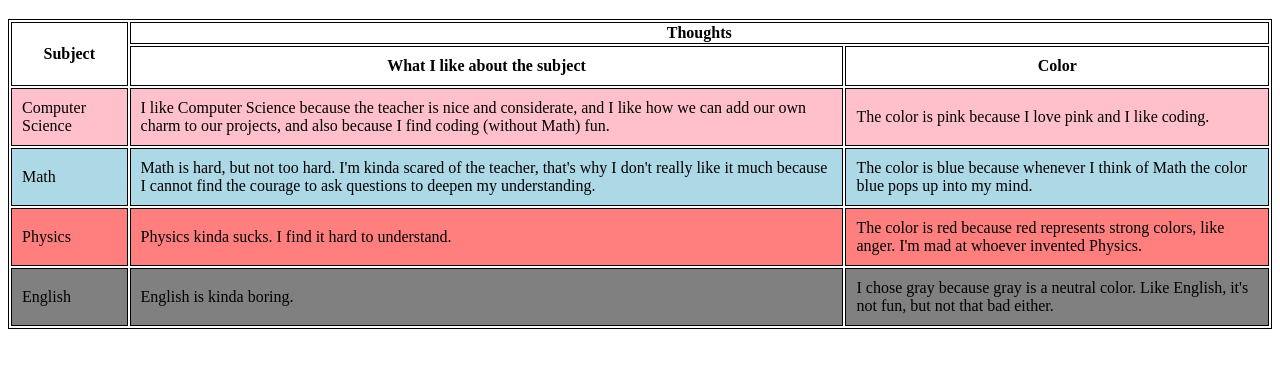
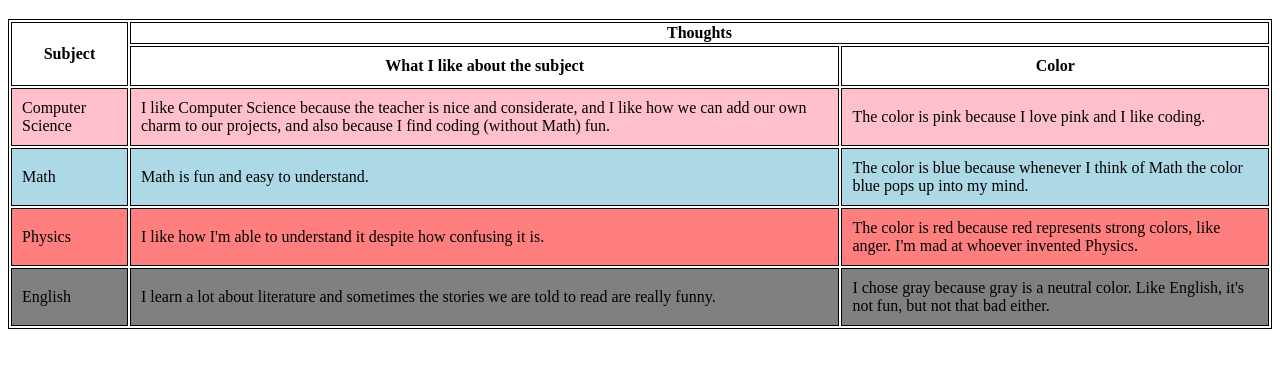
Before and after one commit to elyshapearce/Cesium-Lab3-Buhia, a plain HTML site: page subjects.html in a window 1280 px wide. Shown: the part 61-426 px from the top of the page. Drawn offline with Linux system fonts and the light colour scheme.

Commit message:
Update subjects.html

```diff
--- a/subjects.html
+++ b/subjects.html
@@ -37,9 +37,7 @@
 			<tr>
 				<td style="border: 1px solid black; padding: 10px; background-color: #ADD8E6">Math</td>
 				<td style="border: 1px solid black; padding: 10px; background-color: #ADD8E6">
-					Math is hard, but not too hard. I'm kinda scared of the teacher, that's why
-					I don't really like it much because I cannot find the courage to ask questions
-					to deepen my understanding.
+					Math is fun and easy to understand.
 				</td>
 				<td style="border: 1px solid black; padding: 10px; background-color: #ADD8E6">
 					The color is blue because whenever I think of Math the color blue
@@ -49,7 +47,7 @@
 			<tr>
 				<td style="border: 1px solid black; padding: 10px; background-color: #FF7F7F">Physics</td>
 				<td style="border: 1px solid black; padding: 10px; background-color: #FF7F7F">
-					Physics kinda sucks. I find it hard to understand.
+					I like how I'm able to understand it despite how confusing it is.
 				</td>
 				<td style="border: 1px solid black; padding: 10px; background-color: #FF7F7F">
 					The color is red because red represents
@@ -59,7 +57,8 @@
 			<tr>
 				<td style="border: 1px solid black; padding: 10px; background-color: gray">English</td>
 				<td style="border: 1px solid black; padding: 10px; background-color: gray">
-					English is kinda boring.
+					I learn a lot about literature and sometimes the stories
+					we are told to read are really funny.
 				</td>
 				<td style="border: 1px solid black; padding: 10px; background-color: gray">
 					I chose gray because gray is a neutral color. Like English, it's not fun,
```
